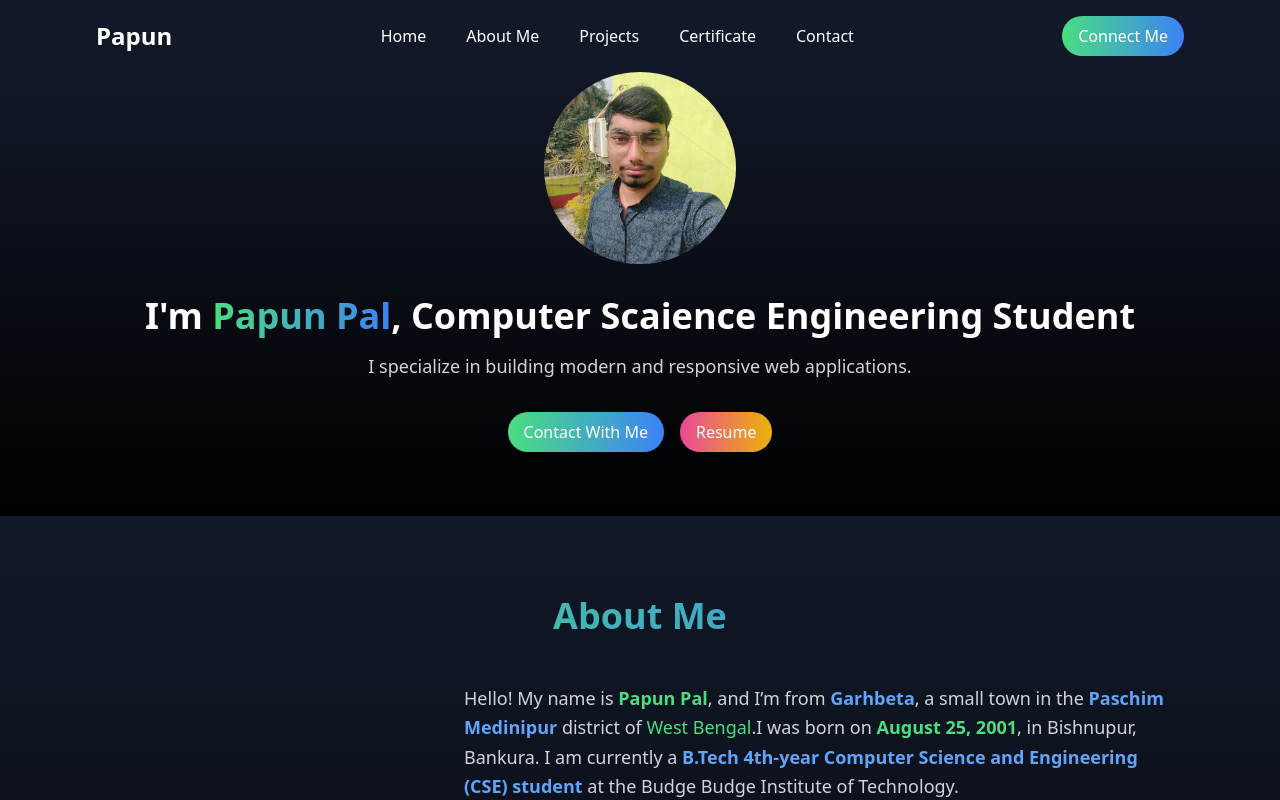
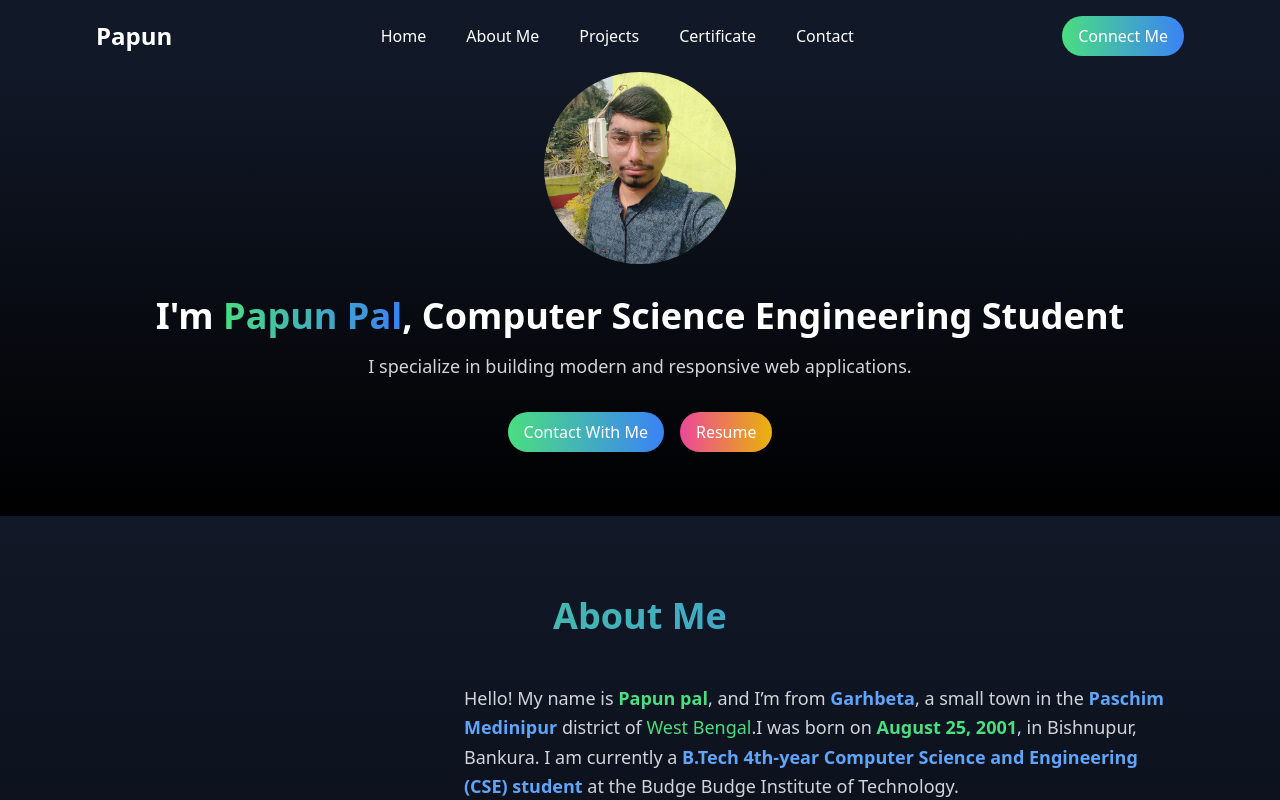
Before and after one commit to PapunPal/Papun-Portfolio, a React (Vite) app in the folder Frontend/: page / in a window 1280 px wide. Shown: the top 800 px of the page. Built offline with nearby package versions, Linux system fonts and the light colour scheme.

Commit message:
Fixed Science Spelling

```diff
--- a/Frontend/src/components/About.jsx
+++ b/Frontend/src/components/About.jsx
@@ -22,7 +22,7 @@ const About = () => {
           {/* Right Section: Content */}
           <div className="flex-1 text-gray-300">
             <p className="text-lg leading-relaxed mb-6">
-              Hello! My name is <span className="text-green-400 font-bold">Papun Pal</span>, and I’m from <span className="text-blue-400 font-bold">Garhbeta</span>, a small town in the <span className="font-bold text-blue-400">Paschim Medinipur</span> district of <span className="text-green-400"> West Bengal</span>.I was born on <span className="font-bold text-green-400">August 25, 2001</span>, in Bishnupur, Bankura. I am currently a <span className="font-bold text-blue-400">B.Tech 4th-year Computer Science and Engineering (CSE) student</span> at the Budge Budge Institute of Technology.
+              Hello! My name is <span className="text-green-400 font-bold">Papun pal</span>, and I’m from <span className="text-blue-400 font-bold">Garhbeta</span>, a small town in the <span className="font-bold text-blue-400">Paschim Medinipur</span> district of <span className="text-green-400"> West Bengal</span>.I was born on <span className="font-bold text-green-400">August 25, 2001</span>, in Bishnupur, Bankura. I am currently a <span className="font-bold text-blue-400">B.Tech 4th-year Computer Science and Engineering (CSE) student</span> at the Budge Budge Institute of Technology.
             </p>
             <p className="text-lg leading-relaxed mb-6">
               From a young age, I’ve been fascinated by computers, which inspired me to pursue a career in technology. I started my educational journey at <span className="text-blue-400">Bankati Primary School</span> and completed my high school at <span className="text-green-400">Shyamnagar Sri Ram Krishna Vidyamandir</span>.
--- a/Frontend/src/components/Hero.jsx
+++ b/Frontend/src/components/Hero.jsx
@@ -23,7 +23,7 @@ const Hero = () => {
       <h1 className='text-4xl font-bold'>
         I'm {" "}
         <span className='text-transparent bg-clip-text bg-gradient-to-r from-green-400 to-blue-500'>Papun Pal</span>
-        , Computer Scaience Engineering Student
+        , Computer Science Engineering Student
       </h1>
       <p className='mt-4 text-lg text-gray-300'>
         I specialize in building modern and responsive web applications.
```
